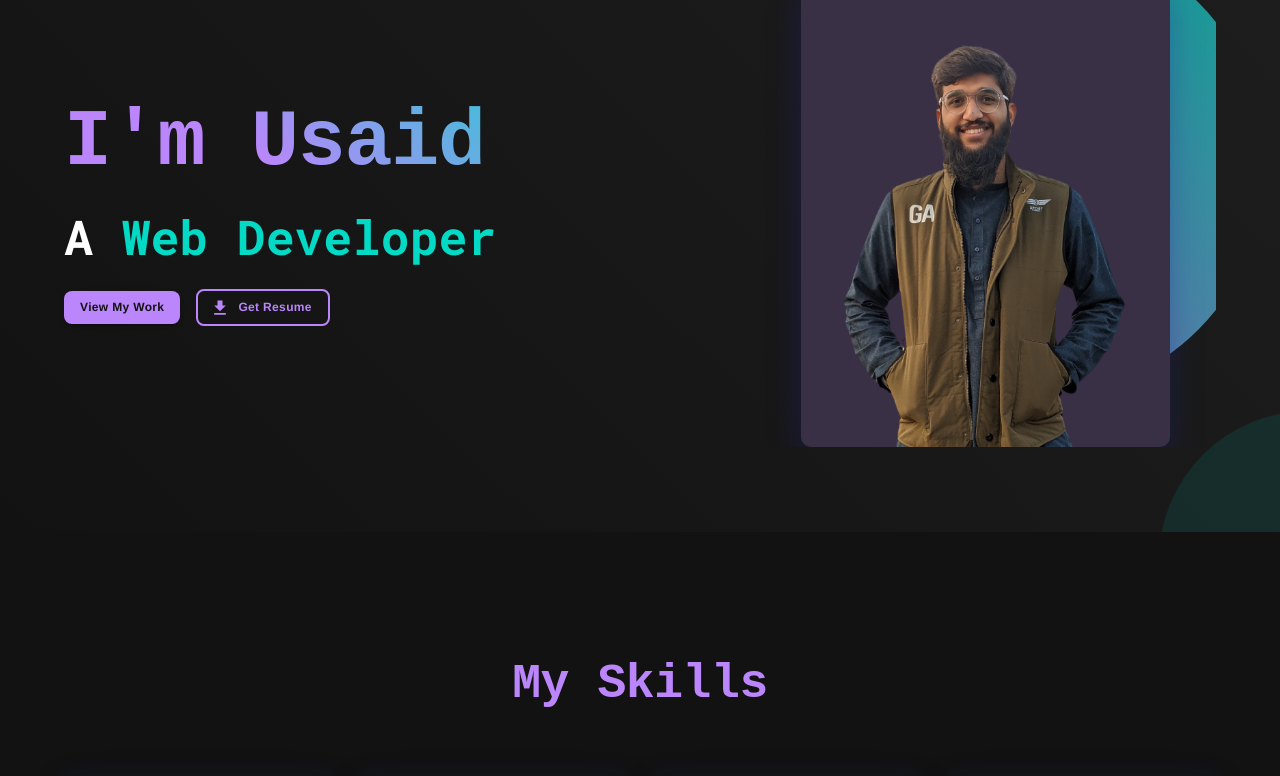
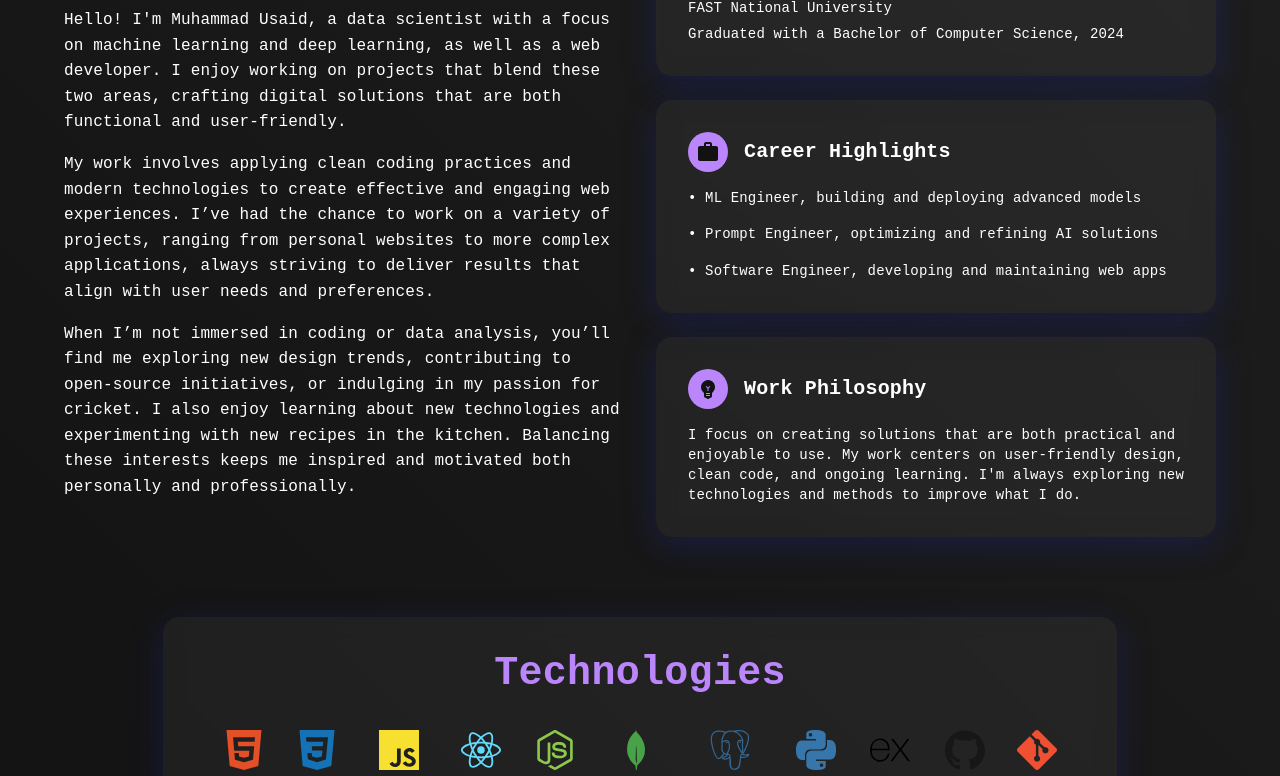
Before and after one commit to usaidehsan145/Portfolio-Website, a React (Create React App) app: page / in a window 1280 px wide. Shown: the part 940-1716 px from the top of the page. Built offline with nearby package versions, Linux system fonts and the light colour scheme.

Commit message:
Update About.js

```diff
--- a/src/components/About.js
+++ b/src/components/About.js
@@ -1,255 +1,308 @@
 import React from 'react';
-import { Container, Typography, Box, Button, Grid } from '@mui/material';
+import { Container, Typography, Box, Grid, Paper, Avatar, Tooltip } from '@mui/material';
 import { styled } from '@mui/system';
-import { TypeAnimation } from 'react-type-animation';
 import { motion } from 'framer-motion';
-import GetAppIcon from '@mui/icons-material/GetApp';
-import resumeFile from '../uploads/your_resume.pdf';
-import { Link } from 'react-scroll';
-import ProfileImg from '../assets/profile.png';
+import SchoolIcon from '@mui/icons-material/School';
+import WorkIcon from '@mui/icons-material/Work';
+import EmojiObjectsIcon from '@mui/icons-material/EmojiObjects';
+import {
+  SiHtml5,
+  SiCss3,
+  SiJavascript,
+  SiReact,
+  SiNodedotjs,
+  SiMongodb,
+  SiPostgresql,
+  SiPython,
+  SiExpress,
+  SiGithub,
+  SiGit,
+  SiTensorflow,
+  SiPytorch,
+  SiOpencv,
+  SiStreamlit,
+  SiScikitlearn,
+  SiNumpy,
+  SiPandas
+} from 'react-icons/si';
 
 // Styled components
-const HeroContainer = styled(Box)(({ theme }) => ({
-  minHeight: 'calc(100vh - 64px)', // Adjust based on Navbar height
+const AboutContainer = styled(Box)(({ theme }) => ({
+  minHeight: '100vh',
   display: 'flex',
   alignItems: 'center',
+  padding: theme.spacing(10, 0),
   background: `linear-gradient(45deg, ${theme.palette.background.default} 0%, ${theme.palette.background.paper} 100%)`,
-  position: 'relative',
-  overflow: 'hidden',
-  paddingTop: '64px', // Ensure content appears below the Navbar
 }));
 
-const AnimatedBackground = styled(Box)(({ theme }) => ({
-  position: 'absolute',
-  top: 0,
-  left: 0,
-  right: 0,
-  bottom: 0,
-  zIndex: 0,
-  opacity: 0.1,
-  '&::before, &::after': {
-    content: '""',
-    position: 'absolute',
-    width: '300px',
-    height: '300px',
-    borderRadius: '50%',
-    animation: 'float 15s infinite',
+const StyledPaper = styled(motion(Paper))(({ theme }) => ({
+  padding: theme.spacing(4),
+  height: '100%',
+  background: 'rgba(255, 255, 255, 0.05)',
+  backdropFilter: 'blur(10px)',
+  borderRadius: theme.spacing(2),
+  boxShadow: '0 8px 32px 0 rgba(31, 38, 135, 0.37)',
+  transition: 'all 0.3s ease-in-out',
+  '&:hover': {
+    transform: 'translateY(-10px)',
+    boxShadow: '0 12px 48px 0 rgba(31, 38, 135, 0.5)',
   },
-  '&::before': {
-    background: theme.palette.primary.main,
-    left: '-150px',
-    top: '-150px',
+}));
+
+const IconWrapper = styled(Box)(({ theme }) => ({
+  display: 'flex',
+  alignItems: 'center',
+  marginBottom: theme.spacing(2),
+  '& .MuiAvatar-root': {
+    transition: 'all 0.3s ease-in-out',
   },
-  '&::after': {
-    background: theme.palette.secondary.main,
-    right: '-150px',
-    bottom: '-150px',
+  '&:hover .MuiAvatar-root': {
+    transform: 'scale(1.1) rotate(5deg)',
   },
-  '@keyframes float': {
-    '0%, 100%': {
-      transform: 'translate(0, 0)',
-    },
-    '50%': {
-      transform: 'translate(50px, 50px)',
+}));
+
+const TechnologiesCard = styled(Paper)(({ theme }) => ({
+  padding: theme.spacing(4),
+  background: 'rgba(255, 255, 255, 0.05)',
+  backdropFilter: 'blur(10px)',
+  borderRadius: theme.spacing(2),
+  boxShadow: '0 8px 32px 0 rgba(31, 38, 135, 0.37)',
+  textAlign: 'center',
+  width: '100%',
+  marginTop: theme.spacing(4),
+}));
+
+const IconGrid = styled(Box)(({ theme }) => ({
+  display: 'flex',
+  flexWrap: 'wrap',
+  justifyContent: 'center',
+  gap: theme.spacing(2),
+  '& > *': {
+    transition: 'all 0.3s ease',
+    '&:hover': {
+      transform: 'scale(1.2) rotate(5deg)',
+      color: theme.palette.primary.main,
     },
   },
 }));
 
-const StyledButton = styled(Button)(({ theme }) => ({
-  padding: '6px 16px',
-  fontFamily: 'Helvetica Neue, sans-serif',
-  fontSize: '0.75rem',
-}));
-
-const HeroImage = styled(Box)(({ theme }) => ({
-  width: '100%',
-  height: '100%',
-  display: 'flex',
-  borderColor: 'purple',
-  justifyContent: 'center',
-  alignItems: 'center',
-  position: 'relative',
-  overflow: 'hidden',
-  marginTop: '70px',
-  marginBottom: '30px',
-  '&::before': {
-    content: '""',
-    position: 'absolute',
-    top: '-50px',
-    right: '-50px',
-    width: '100%',
-    height: '100%',
-    background: `linear-gradient(45deg, ${theme.palette.primary.main} 0%, ${theme.palette.secondary.main} 100%)`,
-    borderRadius: '50%',
-    opacity: 0.7,
-    zIndex: 0,
-  },
-  '& img': {
-    width: '80%',
-    height: 'auto',
-    maxHeight: '80%',
-    objectFit: 'contain',
-    borderRadius: '10px',
-    boxShadow: '0 8px 32px 0 rgba(31, 38, 135, 0.37)',
-    position: 'relative',
-    zIndex: 1,
-    transition: 'transform 0.3s ease-in-out, box-shadow 0.3s ease-in-out, border 0.3s ease-in-out',
-    '&:hover': {
-      transform: 'scale(1.05)',
-      boxShadow: '0 16px 48px 0 rgba(31, 38, 135, 0.37)',
-    },
-  },
-}));
-
-const BaseButton = styled(Button)(({ theme }) => ({
-  padding: '6px 16px',
-  borderRadius: '8px',
-  fontWeight: 'bold',
-  textTransform: 'none',
-  fontFamily: 'Helvetica Neue, sans-serif',
-  fontSize: '0.75rem',
-}));
-
-const ResumeButton = styled(BaseButton)(({ theme }) => ({
-  backgroundColor: 'transparent',
-  color: theme.palette.primary.main,
-  border: `2px solid ${theme.palette.primary.main}`,
-  '&:hover': {
-    backgroundColor: 'transparent',
-    borderColor: theme.palette.primary.light,
-    color: theme.palette.primary.light,
-  },
-}));
-
-const WorkButton = styled(BaseButton)(({ theme }) => ({
-  backgroundColor: theme.palette.primary.main,
-  color: theme.palette.background.default,
-  '&:hover': {
-    backgroundColor: theme.palette.primary.dark,
-  },
-}));
-
-const ButtonContainer = styled(Box)(({ theme }) => ({
-  display: 'flex',
-  alignItems: 'center',
-  gap: theme.spacing(2),
-  marginTop: theme.spacing(3),
-  justifyContent: 'flex-start',
-}));
-
-const MotionWorkButton = motion(WorkButton);
-const MotionResumeButton = motion(ResumeButton);
-
-const Hero = () => {
-  const handleDownloadResume = () => {
-    fetch(resumeFile)
-      .then(response => response.blob())
-      .then(blob => {
-        const url = window.URL.createObjectURL(blob);
-        const link = document.createElement('a');
-        link.href = url;
-        link.setAttribute('download', 'Resume.pdf');
-        document.body.appendChild(link);
-        link.click();
-        window.URL.revokeObjectURL(url);
-        document.body.removeChild(link);
+const About = () => {
+  const cardVariants = {
+    hidden: { opacity: 0, y: 50 },
+    visible: (i) => ({
+      opacity: 1,
+      y: 0,
+      transition: {
+        delay: i * 0.3,
+        duration: 0.5,
+        ease: "easeOut"
+      }
     })
-      .catch(error => {
-        console.error('Error downloading the resume:', error);
-      });
   };
 
   return (
-    <HeroContainer id="hero">
-      <AnimatedBackground />
-      <Container maxWidth="lg" sx={{ position: 'relative', zIndex: 1 }}>
-        <Grid container spacing={4} alignItems="center">
-          <Grid item xs={12} md={7}>
+    <AboutContainer id="about">
+      <Container maxWidth="lg">
+        <Grid container spacing={4}>
+          <Grid item xs={12} md={6}>
             <motion.div
-              initial={{ opacity: 0, y: 50 }}
-              animate={{ opacity: 1, y: 0 }}
-              transition={{ duration: 1 }}
+              initial={{ opacity: 0, x: -50 }}
+              animate={{ opacity: 1, x: 0 }}
+              transition={{ duration: 0.8 }}
             >
               <Typography
-                variant="h1"
+  variant="h2"
+  gutterBottom
   sx={{
+    color: 'primary.main',
+    fontFamily: 'Source Code Pro, monospace',
     fontWeight: 'bold',
-                  fontSize: { xs: '1.75rem', sm: '2rem', md: '3.5rem', lg: '5rem' },
-                  marginBottom: '20px',
-                  marginTop: { xs: '60px', sm: '30px', md: '30px' }, // Adjust margin-top based on screen size
-                  background: 'linear-gradient(45deg, #BB86FC 30%, #03DAC6 90%)',
-                  WebkitBackgroundClip: 'text',
-                  WebkitTextFillColor: 'transparent',
-                  fontFamily: 'Source Code Pro, monospace',
+    fontSize: {
+      xs: '2rem', // Adjust size for mobile devices
+      sm: '2.5rem',   // Adjust size for small screens
+      md: '2.5rem', // Adjust size for medium screens and above
+      lg: '3rem',   // Adjust size for large screens
+      xl: '3.5rem'  // Adjust size for extra-large screens
+    }
   }}
 >
-                I'm Usaid
+                Who is Muhammad Usaid?
               </Typography>
               <Typography
-                variant="h3"
-                sx={{
-                  color: 'text.primary',
-                  marginBottom: '20px',
-                  fontFamily: 'Roboto Mono, monospace',
-                  fontSize: { xs: '1.25rem', sm: '1.5rem', md: '2.5rem', lg: '3rem' },
-                }}
+                variant="body1"
+                paragraph
+                sx={{ fontFamily: 'Courier New, monospace', lineHeight: 1.6 }}
               >
-                A{' '}
-                <TypeAnimation
-                  sequence={[
-                    'Web Developer',
-                    2000,
-                    'Problem Solver',
-                    2000,
-                    'Data Scientist',
-                    2000,
-                  ]}
-                  wrapper="span"
-                  cursor={true}
-                  repeat={Infinity}
-                  style={{ color: '#03DAC6' }}
-                />
+                Hello! I'm Muhammad Usaid, a data scientist with a focus on machine learning and deep learning, as well as a web developer. I enjoy working on projects that blend these two areas, crafting digital solutions that are both functional and user-friendly.
               </Typography>
-              <ButtonContainer>
-                <Link to="projects" smooth={true} duration={500}>
-                  <MotionWorkButton
-                    variant="contained"
-                    whileHover={{ scale: 1.05 }}
-                    whileTap={{ scale: 0.95 }}
+              <Typography
+                variant="body1"
+                paragraph
+                sx={{ fontFamily: 'Courier New, monospace', lineHeight: 1.6 }}
               >
-                    View My Work
-                  </MotionWorkButton>
-                </Link>
-                <MotionResumeButton
-                  variant="outlined"
-                  startIcon={<GetAppIcon />}
-                  whileHover={{ scale: 1.05, transition: { duration: 0.2 } }}
-                  whileTap={{ scale: 0.95 }}
-                  onClick={handleDownloadResume}
+                My work involves applying clean coding practices and modern technologies to create effective and engaging web experiences. I’ve had the chance to work on a variety of projects, ranging from personal websites to more complex applications, always striving to deliver results that align with user needs and preferences.
+              </Typography>
+              <Typography
+                variant="body1"
+                paragraph
+                sx={{ fontFamily: 'Courier New, monospace', lineHeight: 1.6 }}
               >
-                  Get Resume
-                </MotionResumeButton>
-              </ButtonContainer>
+                When I’m not immersed in coding or data analysis, you’ll find me exploring new design trends, contributing to open-source initiatives, or indulging in my passion for cricket. I also enjoy learning about new technologies and experimenting with new recipes in the kitchen. Balancing these interests keeps me inspired and motivated both personally and professionally.
+              </Typography>
             </motion.div>
           </Grid>
-          <Grid item xs={12} md={5}>
-            <motion.div
-              initial={{ opacity: 0, x: 50 }}
-              animate={{ opacity: 1, x: 0 }}
-              transition={{ duration: 1, delay: 0.5 }}
+          <Grid item xs={12} md={6}>
+            <Grid container spacing={3}>
+              {[
+                {
+                  title: 'Education',
+                  icon: <SchoolIcon />,
+                  content: (
+                    <>
+                      <Typography
+                        variant="subtitle1"
+                        gutterBottom
+                        sx={{ fontFamily: 'Source Code Pro, monospace', fontWeight: 'bold' }}
                       >
-              <HeroImage>
-                <img
-                  src={ProfileImg}
-                  alt="Developer working on laptop"
-                />
-              </HeroImage>
-            </motion.div>
+                        Bachelors of Computer Science
+                      </Typography>
+                      <Typography
+                        variant="subtitle2"
+                        gutterBottom
+                        sx={{ fontFamily: 'Source Code Pro, monospace' }}
+                      >
+                        FAST National University
+                      </Typography>
+                      <Typography
+                        variant="body2"
+                        sx={{ fontFamily: 'Courier New, monospace' }}
+                      >
+                        Graduated with a Bachelor of Computer Science, 2024
+                      </Typography>
+                    </>
+                  )
+                },
+                {
+                  title: 'Career Highlights',
+                  icon: <WorkIcon />,
+                  content: (
+                    <>
+                      <Typography
+                        variant="body2"
+                        paragraph
+                        sx={{ fontFamily: 'Courier New, monospace' }}
+                      >
+                        • ML Engineer, building and deploying advanced models
+                      </Typography>
+                      <Typography
+                        variant="body2"
+                        paragraph
+                        sx={{ fontFamily: 'Courier New, monospace' }}
+                      >
+                        • Prompt Engineer, optimizing and refining AI solutions
+                      </Typography>
+                      <Typography
+                        variant="body2"
+                        sx={{ fontFamily: 'Courier New, monospace' }}
+                      >
+                        • Software Engineer, developing and maintaining web apps
+                      </Typography>
+                    </>
+                  )
+                },
+                {
+                  title: 'Work Philosophy',
+                  icon: <EmojiObjectsIcon />,
+                  content: (
+                    <Typography
+                      variant="body2"
+                      sx={{ fontFamily: 'Courier New, monospace' }}
+                    >
+                      I focus on creating solutions that are both practical and enjoyable to use. My work centers on user-friendly design, clean code, and ongoing learning. I'm always exploring new technologies and methods to improve what I do.
+                    </Typography>
+                  )
+                },
+              ].map((item, index) => (
+                <Grid item xs={12} key={index}>
+                  <StyledPaper
+                    variants={cardVariants}
+                    initial="hidden"
+                    animate="visible"
+                    custom={index}
+                    whileHover={{ scale: 1.03 }}
+                    whileTap={{ scale: 0.98 }}
+                  >
+                    <IconWrapper>
+                      <Avatar sx={{ bgcolor: 'primary.main', mr: 2 }}>
+                        {item.icon}
+                      </Avatar>
+                      <Typography
+                        variant="h6"
+                        sx={{ fontFamily: 'Source Code Pro, monospace', fontWeight: 'bold' }}
+                      >
+                        {item.title}
+                      </Typography>
+                    </IconWrapper>
+                    {item.content}
+                  </StyledPaper>
+                </Grid>
+              ))}
+            </Grid>
+          </Grid>
+        </Grid>
+        <Grid container marginTop={2} justifyContent="center" spacing={4}>
+          <Grid item xs={12} md={10}>
+            <TechnologiesCard>
+              <Typography
+                variant="h4"
+                gutterBottom
+                sx={{ color: 'primary.main', fontFamily: 'Source Code Pro, monospace', fontWeight: 'bold' ,marginBottom: 3,fontSize: {
+                  xs: '2rem', // Adjust size for mobile devices
+                  sm: '2rem',   // Adjust size for small screens
+                  md: '2rem', // Adjust size for medium screens and above
+                  lg: '2.5rem',   // Adjust size for large screens
+                  xl: '2.8rem'  // Adjust size for extra-large screens
+                } }}
+              >
+                Technologies
+              </Typography>
+              <IconGrid>
+                {[
+                  { icon: <SiHtml5 style={{ color: '#E34F26', fontSize: '2.5rem' }} />, tech: 'HTML5' },
+                  { icon: <SiCss3 style={{ color: '#1572B6', fontSize: '2.5rem' }} />, tech: 'CSS3' },
+                  { icon: <SiJavascript style={{ color: '#F7E02F', fontSize: '2.5rem' }} />, tech: 'JavaScript' },
+                  { icon: <SiReact style={{ color: '#61DAFB', fontSize: '2.5rem' }} />, tech: 'React' },
+                  { icon: <SiNodedotjs style={{ color: '#8CC84B', fontSize: '2.5rem' }} />, tech: 'Node.js' },
+                  { icon: <SiMongodb style={{ color: '#47A248', fontSize: '2.5rem' }} />, tech: 'MongoDB' },
+                  { icon: <SiPostgresql style={{ color: '#336791', fontSize: '2.5rem' }} />, tech: 'PostgreSQL' },
+                  { icon: <SiPython style={{ color: '#3776AB', fontSize: '2.5rem' }} />, tech: 'Python' },
+                  { icon: <SiExpress style={{ color: '#000000', fontSize: '2.5rem' }} />, tech: 'Express' },
+                  { icon: <SiGithub style={{ color: '#181717', fontSize: '2.5rem' }} />, tech: 'GitHub' },
+                  { icon: <SiGit style={{ color: '#F05032', fontSize: '2.5rem' }} />, tech: 'Git' },
+                  { icon: <SiTensorflow style={{ color: '#FF6F00', fontSize: '2.5rem' }} />, tech: 'TensorFlow' },
+                  { icon: <SiPytorch style={{ color: '#EE4C2C', fontSize: '2.5rem' }} />, tech: 'PyTorch' },
+                  { icon: <SiOpencv style={{ color: '#5C2D91', fontSize: '2.5rem' }} />, tech: 'OpenCV' },
+                  { icon: <SiStreamlit style={{ color: '#FF4B4B', fontSize: '2.5rem' }} />, tech: 'Streamlit' },
+                  { icon: <SiScikitlearn style={{ color: '#F7E6C4', fontSize: '2.5rem' }} />, tech: 'Scikit-Learn' },
+                  { icon: <SiNumpy style={{ color: '#013243', fontSize: '2.5rem' }} />, tech: 'NumPy' },
+                  { icon: <SiPandas style={{ color: '#150458', fontSize: '2.5rem' }} />, tech: 'Pandas' },
+                ].map((item, index) => (
+                  <Tooltip title={item.tech} key={index}>
+                    <Box m={1} textAlign="center">
+                      {React.cloneElement(item.icon, { style: { ...item.icon.props.style, fontSize: '2.5rem' } })}
+                      <Typography variant="caption" display="block">
+                        {item.tech}
+                      </Typography>
+                    </Box>
+                  </Tooltip>
+                ))}
+              </IconGrid>
+            </TechnologiesCard>
           </Grid>
         </Grid>
       </Container>
-    </HeroContainer>
+    </AboutContainer>
   );
 };
 
-export default Hero;
+export default About;
```
Lines whose indentation alone changed are shown as unchanged.
